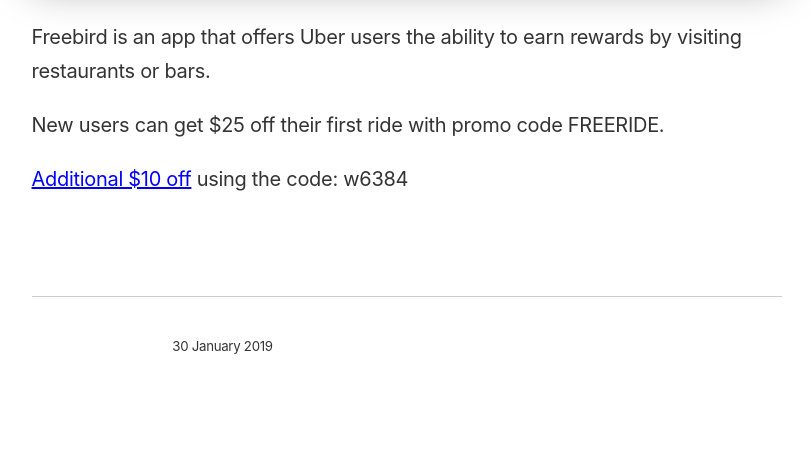
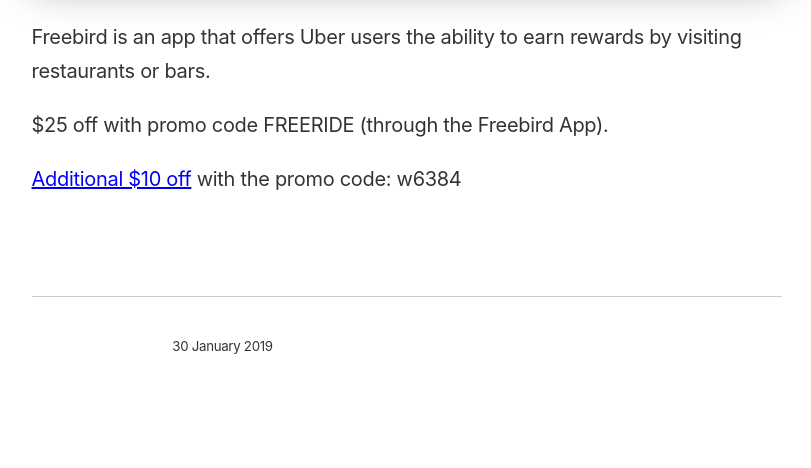
Before and after one commit to ohiosveryown/atldeals, a Jekyll site: the page built from _posts/2019-01-31-post-six.markdown, in a window 1280 px wide. Shown: the part 992-1460 px from the top of the page, without its empty margins (233-1044 px from the left). Built offline with Jekyll 4.4.1, drawn with Linux system fonts in a browser that asks for light colours.

Commit message:
Updated Post Six

```diff
--- a/_posts/2019-01-31-post-six.markdown
+++ b/_posts/2019-01-31-post-six.markdown
@@ -13,6 +13,6 @@
 
 Freebird is an app that offers Uber users the ability to earn rewards by visiting restaurants or bars.
 
-New users can get $25 off their first ride with promo code FREERIDE.
+$25 off with promo code FREERIDE (through the Freebird App).
 
-[Additional $10 off](https://my.fbird.co/ihjn0yPJqS) using the code: w6384
+[Additional $10 off](https://my.fbird.co/ihjn0yPJqS) with the promo code: w6384
```
